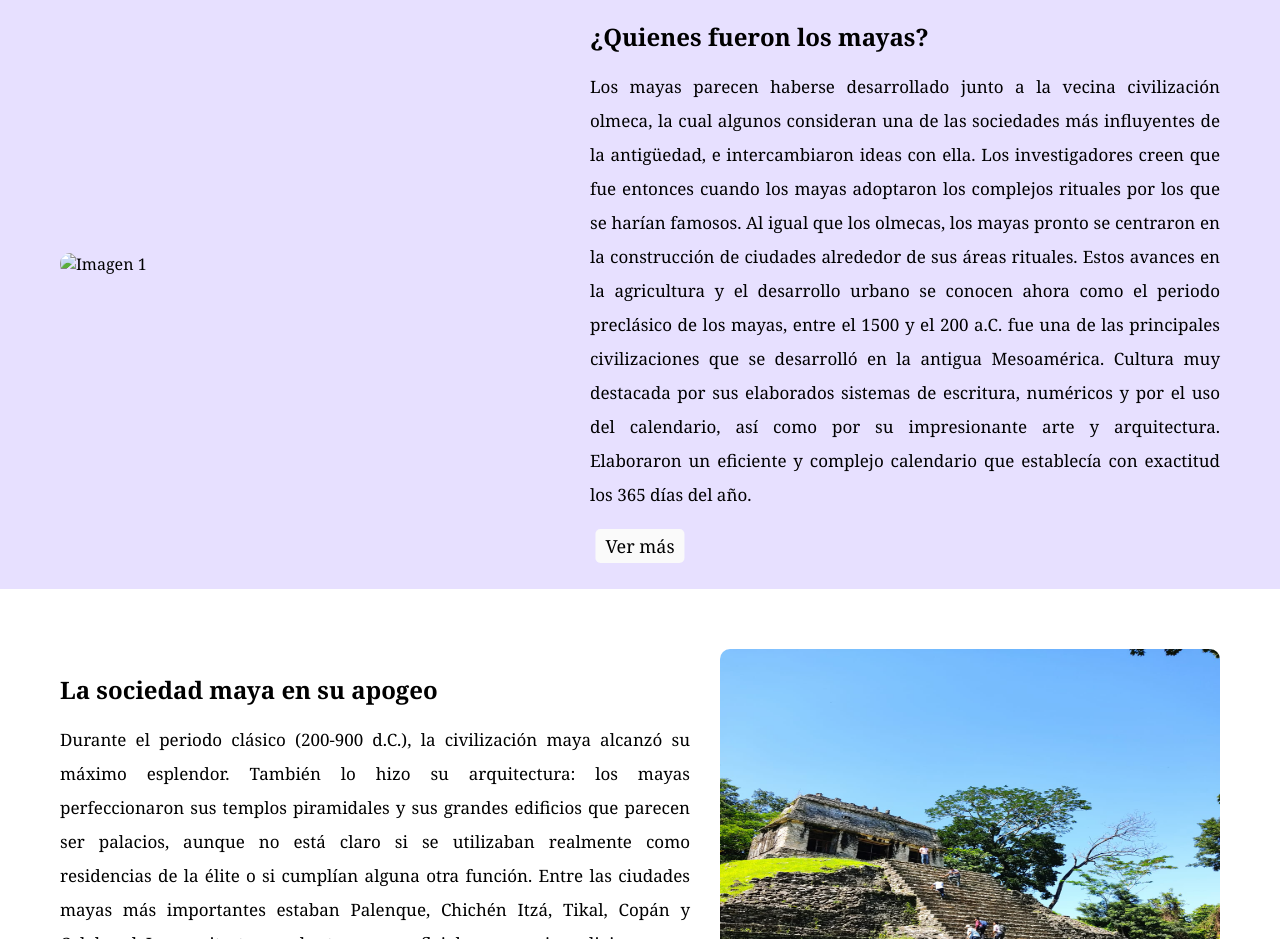
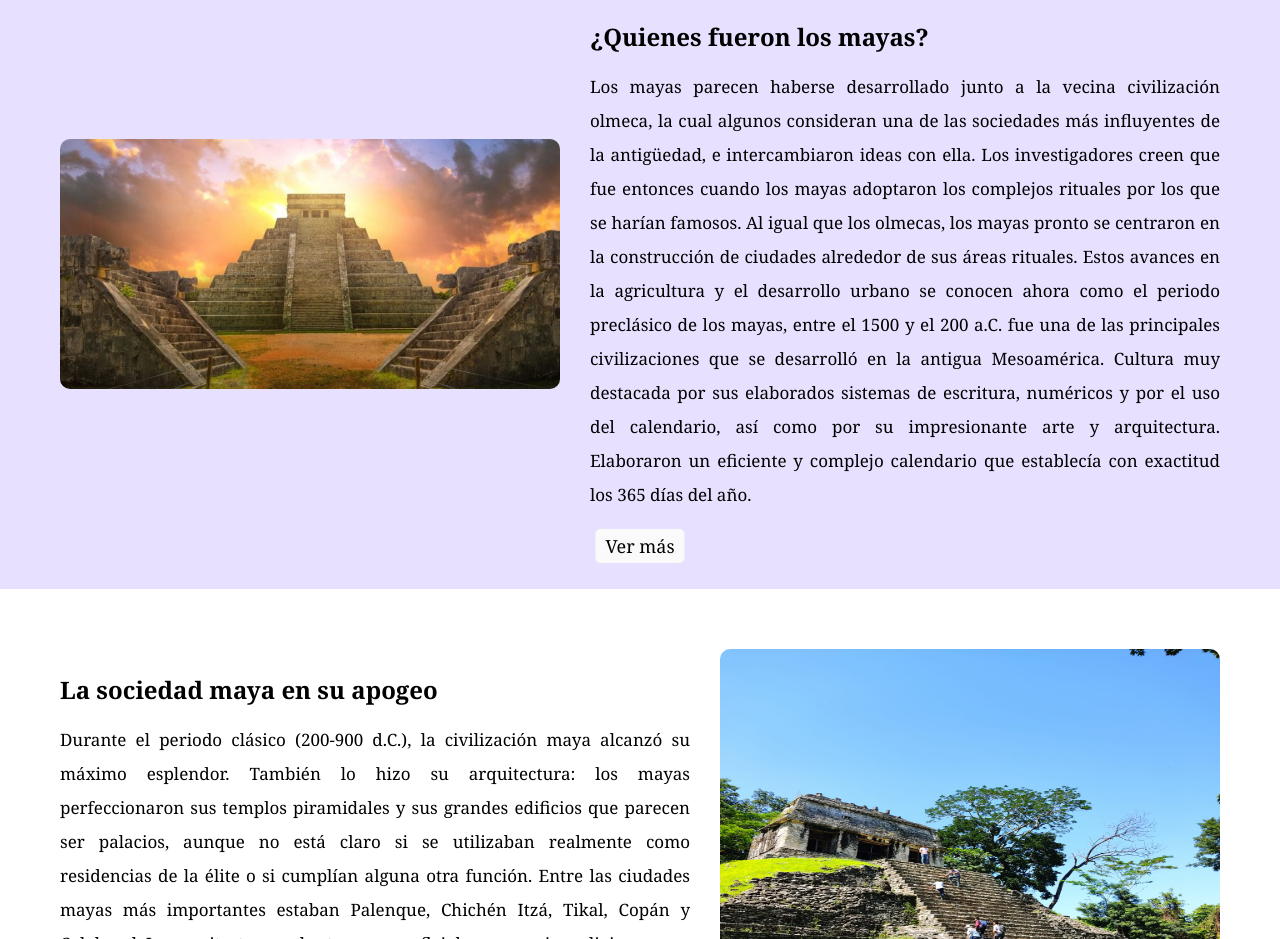
Before and after one commit to HaydeLizcano/hayde, a plain HTML site: page index.html in a window 1280 px wide. Shown: the part 860-1799 px from the top of the page. Drawn offline with Linux system fonts and the light colour scheme; files whose address does not match are found by name.

Commit message:
Update index.html

```diff
--- a/index.html
+++ b/index.html
@@ -20,7 +20,7 @@
 <a href="#info" class="button">Ver más</a>
 
 <div id="info" class="info">
-    <img src="img/img5.jpg" alt="Imagen 1">
+    <img src="img5.jpg" alt="Imagen 1">
     <div>
       <h2>¿Quienes fueron los mayas?</h2>
       <p>Los mayas parecen haberse desarrollado junto a la vecina civilización olmeca, la cual algunos consideran una de las sociedades más influyentes de la antigüedad,
```
